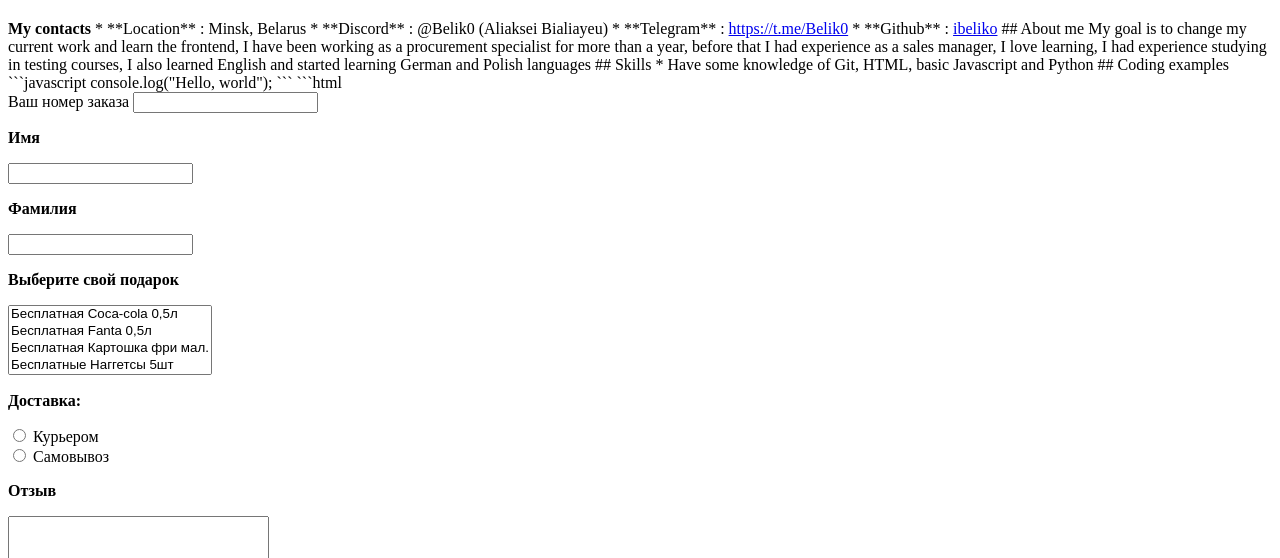
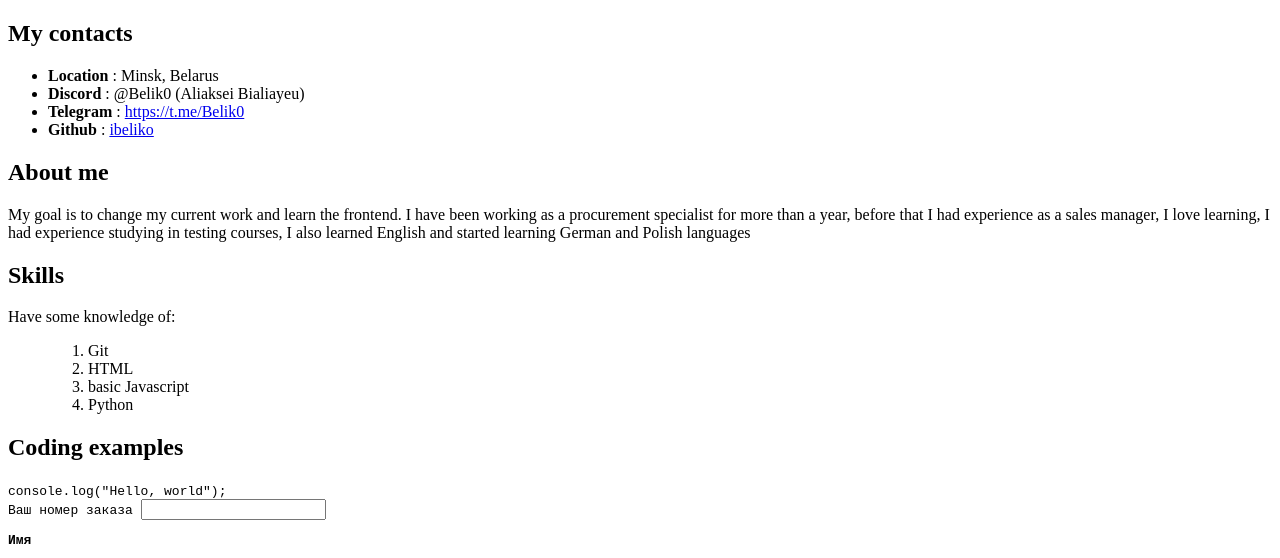
Before and after one commit to ibeliko/rsschool-cv, a plain HTML site: page index.html in a window 1280 px wide. Shown: the part 372-930 px from the top of the page. Drawn offline with Linux system fonts and the light colour scheme.

Commit message:
docs: Update index.html

````diff
--- a/index.html
+++ b/index.html
@@ -1,21 +1,33 @@
+
 <!DOCTYPE html>
 <html lang="en">
 <img src="https://i.postimg.cc/WzrMPH06/photo-2024-05-15-08-12-52.jpg" alt="photo">
 <h1><b>Aliaksei Bialiayeu</b></h1>
-<b>My contacts</b>
-* **Location** : Minsk, Belarus
-* **Discord** : @Belik0 (Aliaksei Bialiayeu)
-* **Telegram** : <a href="https://t.me/Belik0">https://t.me/Belik0</a>
-* **Github** : <a href="https://github.com/ibeliko">ibeliko</a>
-## About me
-My goal is to change my current work and learn the frontend, I have been working as a procurement specialist for more than a year, before that I had experience as a sales manager, I love learning, I had experience studying in testing courses, I also learned English and started learning German and Polish languages
-## Skills
-* Have some knowledge of Git, HTML, basic Javascript and Python
-## Coding examples
-```javascript
+<h2><b>My contacts</b></h2>
+<ul>
+<li><b>Location</b> : Minsk, Belarus</li>
+<li><b>Discord</b> : @Belik0 (Aliaksei Bialiayeu)</li>
+<li><b>Telegram</b> : <a href="https://t.me/Belik0">https://t.me/Belik0</a></li>
+<li><b>Github</b> : <a href="https://github.com/ibeliko">ibeliko</a></li>
+</ul>
+<p><h2>About me</h2>
+<p>My goal is to change my current work and learn the frontend.
+I have been working as a procurement specialist for more than a year, before that I had experience as a sales manager, I love learning, I had experience studying in testing courses, I also learned English and started learning German and Polish languages</p>
+<p><h2>Skills</h2></p>
+Have some knowledge of:
+<ul>
+<ol>
+<li>Git</li>
+<li>HTML</li>
+<li>basic Javascript</li>
+<li>Python</li>
+</ol>
+</ul>
+<p><h2>Coding examples</h2></p>
+<code>
 console.log("Hello, world");
-```
-```html
+</code>
+<code>
 <form action="/people">
 <label>
     Ваш номер заказа
@@ -56,14 +68,14 @@ console.log("Hello, world");
   </select>
 <p><button>Отправить заказ</button></p>
 </form>
-```
-## Experiance
+</code>
+<p><h2>Experiance</p></h2>
 I have been working as a procurement specialist for more than a year, before that I had experience as a sales manager
-## Education
-* **Belarussian Technical National University** (2016-2020)
-    * Faculty of Marketing, Management and Entrepreneurship
-        * Manager-economist
-### Languages
+<p><h2>Education</p></h2>
+<p><h3>Belarussian Technical National University (2016-2020)</h3></p>
+<h4>Faculty of Marketing, Management and Entrepreneurship</h4>
+<h5>Manager-economist</h5>
+<p><h2>Languages</p></h2>
 <ul>
 <li>English : B1 </li>
 <li>Polish : A1 </li>
````
